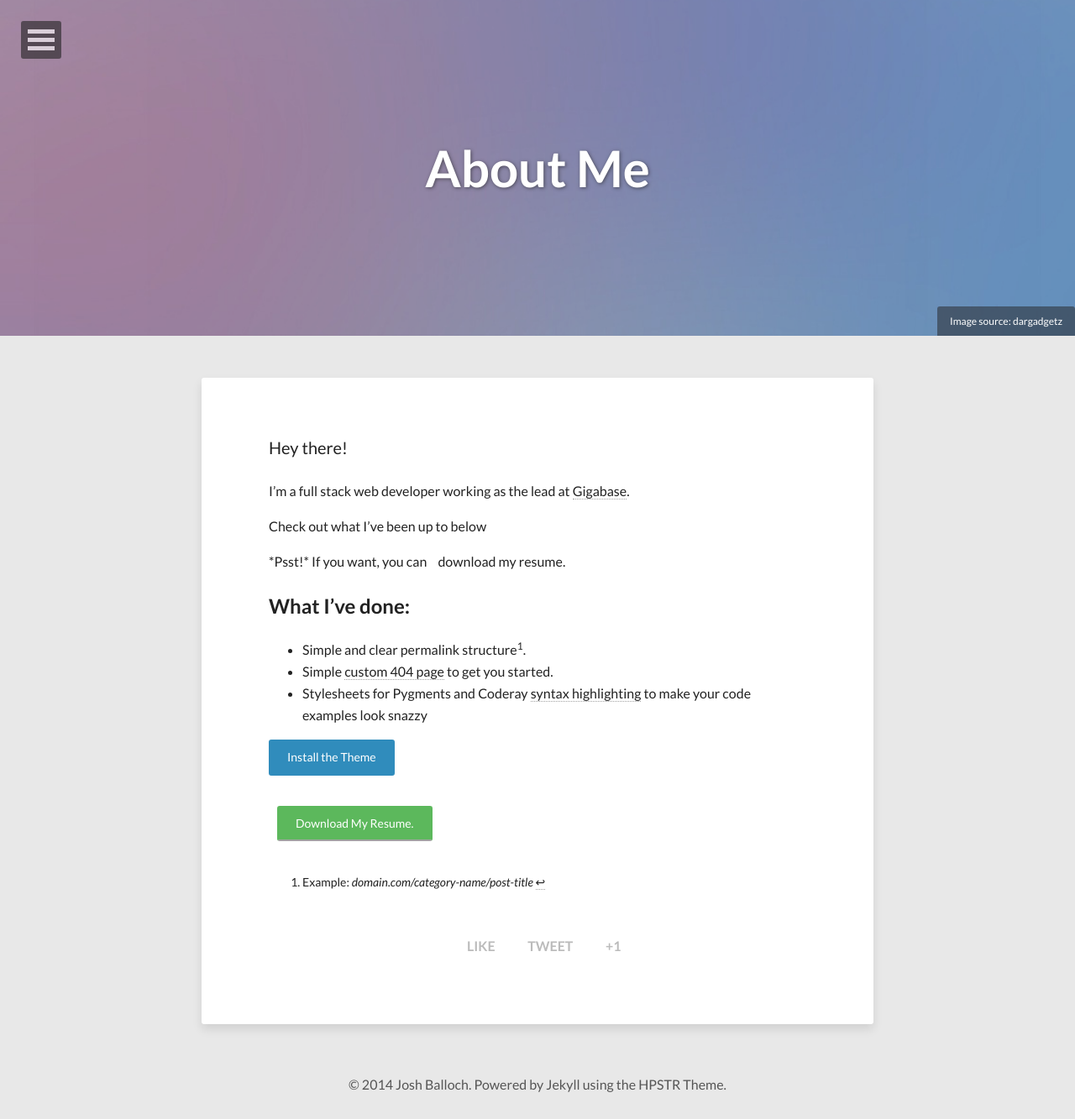
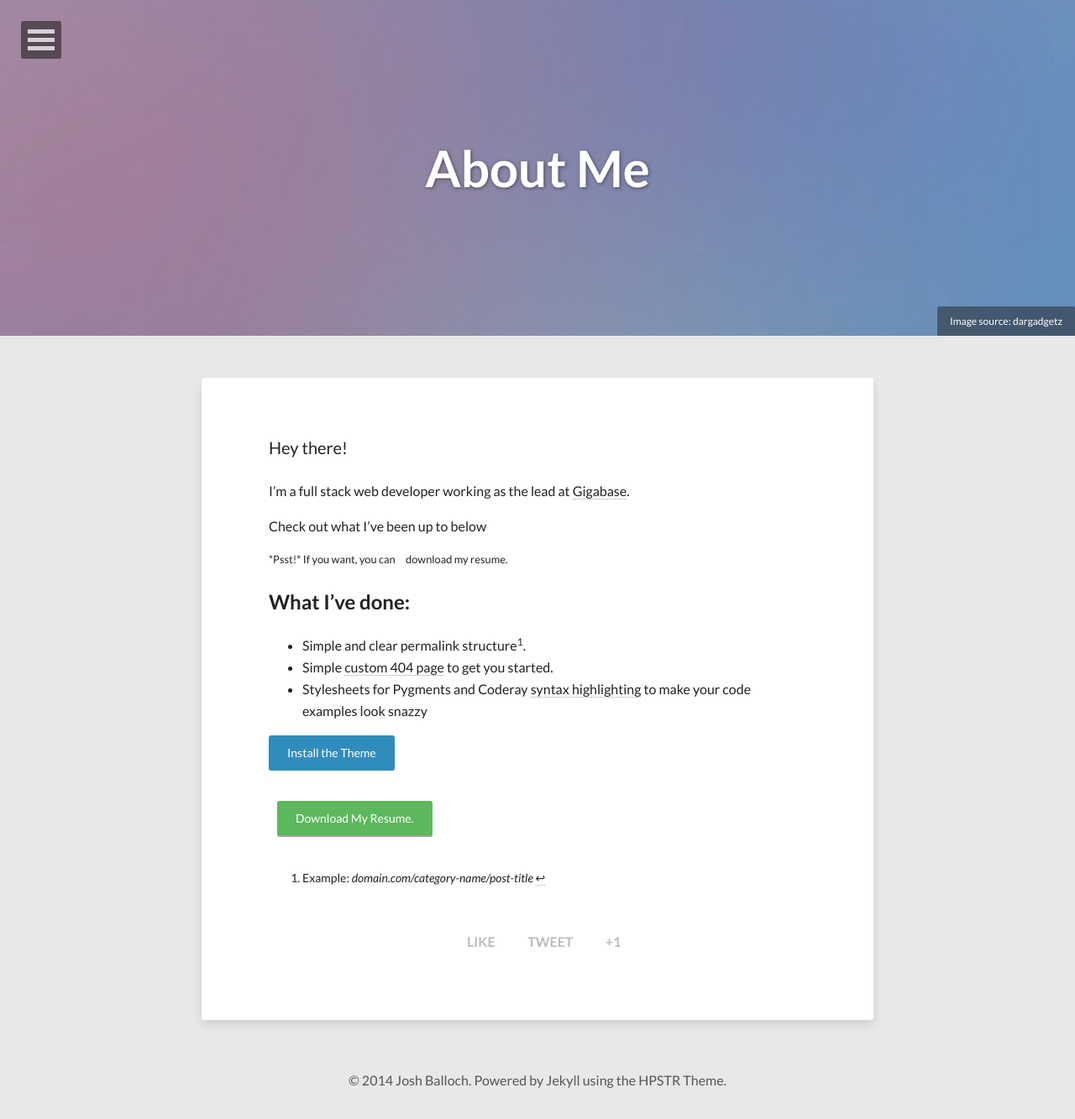
Before and after one commit to joshuaballoch/joshuaballoch.github.io, a Jekyll site: the page built from about.md, in a window 1280 px wide. Shown: the whole page at 84% size. Built offline with Jekyll 4.4.1, drawn with Linux system fonts in a browser that asks for light colours; nearby versions of some CDN libraries.

Commit message:
adjust theme look slightly

```diff
--- a/assets/css/main.css
+++ b/assets/css/main.css
@@ -218,6 +218,10 @@ body {
 
 .wrap {
   margin: 0 auto;
+}
+
+.small {
+  font-size: 80%;
 }
 
 .all-caps {
--- a/assets/less/site.less
+++ b/assets/less/site.less
@@ -15,6 +15,9 @@
 // --------------------------------------------------
 .wrap {
 	margin: 0 auto;
+}
+.small {
+	font-size:80%;
 }
 .all-caps {
 	text-transform: uppercase;
--- a/css/main.css
+++ b/css/main.css
@@ -93,9 +93,11 @@ a:visited { color: #a0a; }
 .meta {
   color: #aaa;
 }
+
 .small {
   font-size: 80%;
 }
+
 .footer {
   font-size: 80%;
   color: #666;
```
Also changed, not shown: assets/css/main.min.css, assets/js/scripts.min.js, images/avatar.jpg, images/ps_neutral.png, images/triangular.png.
